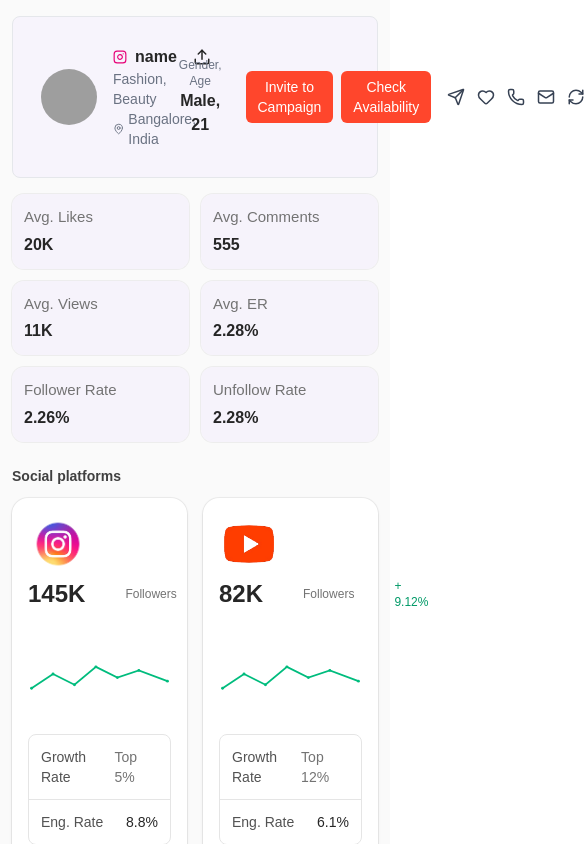
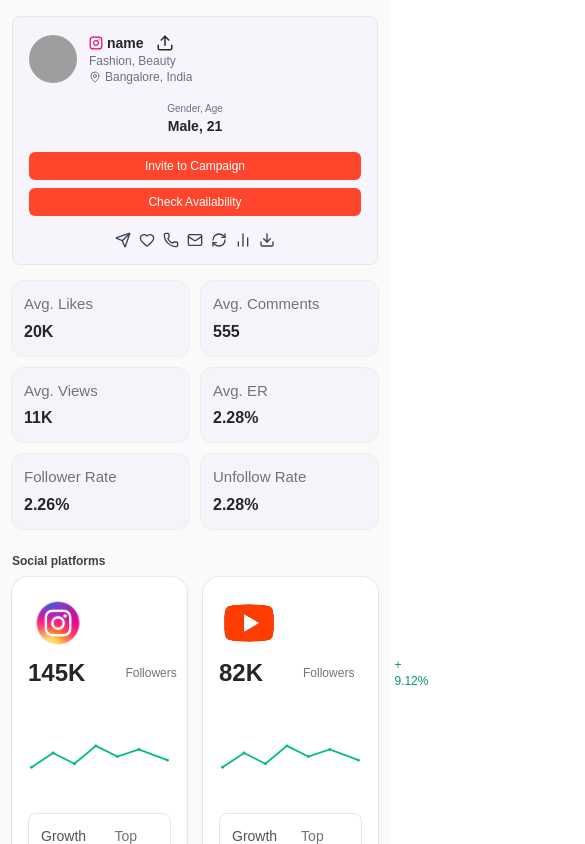
Before and after one commit to SaranSrini03/emiroh4, a Next.js app: page / in a window 390 px wide. Shown: the top 844 px of the page, 585 px wide, since content can reach past the window. Built offline with nearby package versions, Linux system fonts and the light colour scheme; grey boxes are pictures that could not be loaded.

Commit message:
finished

```diff
--- a/src/components/Section.tsx
+++ b/src/components/Section.tsx
@@ -3,7 +3,7 @@ import type { ReactNode } from "react";
 export function Section({ title, className = "", children }: { title: ReactNode; className?: string; children: ReactNode }) {
   return (
     <section className={className}>
-      <div className="mb-3 text-sm font-semibold text-neutral-700">{title}</div>
+      <div className="mb-2 sm:mb-3 text-xs sm:text-sm font-semibold text-neutral-700">{title}</div>
       {children}
     </section>
   );
--- a/src/components/charts/AudienceInterest.tsx
+++ b/src/components/charts/AudienceInterest.tsx
@@ -4,14 +4,14 @@ const interestData = INTEREST_DATA;
 
 export function AudienceInterest() {
   return (
-    <div className="space-y-3">
+    <div className="space-y-2 sm:space-y-3">
       {interestData.map((interest, index) => (
         <div key={index} className="flex flex-col items-start gap-1">
-          <div className="flex items-center justify-between w-full">
-            <span className="text-sm text-neutral-800 font-medium pr-3">{interest.name}</span>
-            <span className="text-sm text-neutral-800">{interest.percentage}%</span>
+          <div className="flex items-center justify-between w-full gap-2">
+            <span className="text-xs sm:text-sm text-neutral-800 font-medium truncate">{interest.name}</span>
+            <span className="text-xs sm:text-sm text-neutral-800 flex-shrink-0">{interest.percentage}%</span>
           </div>
-          <div className="w-full h-2 rounded-lg bg-neutral-200">
+          <div className="w-full h-1.5 sm:h-2 rounded-lg bg-neutral-200">
             <div
               className="h-full bg-[#f87171] rounded-lg"
               style={{ width: `${interest.percentage}%` }}
--- a/src/components/charts/EngRateComparisonCategories.tsx
+++ b/src/components/charts/EngRateComparisonCategories.tsx
@@ -9,23 +9,23 @@ export function EngRateComparisonCategories() {
   return (
     <div>
       {/* Column Headers */}
-      <div className="mb-3 flex items-center justify-between border-b border-neutral-200 pb-2">
-        <span className="text-xs font-medium text-neutral-500">Categories</span>
-        <span className="text-xs font-medium text-neutral-500">Influencer ER</span>
+      <div className="mb-2 sm:mb-3 flex items-center justify-between border-b border-neutral-200 pb-2">
+        <span className="text-[10px] sm:text-xs font-medium text-neutral-500">Categories</span>
+        <span className="text-[10px] sm:text-xs font-medium text-neutral-500">Influencer ER</span>
       </div>
 
       {/* List Items */}
-      <div className="space-y-3">
+      <div className="space-y-2 sm:space-y-3">
         {categoryData.map((item, index) => (
-          <div key={index} className="flex items-center justify-between">
-            <span className="text-sm text-neutral-800">{item.category}</span>
-            <div className="flex items-center gap-2">
+          <div key={index} className="flex items-center justify-between gap-2">
+            <span className="text-xs sm:text-sm text-neutral-800 truncate">{item.category}</span>
+            <div className="flex items-center gap-1.5 sm:gap-2 flex-shrink-0">
               <div
-                className={`h-2 w-2 rounded-full ${
+                className={`h-1.5 w-1.5 sm:h-2 sm:w-2 rounded-full ${
                   item.status === "Good" ? "bg-green-500" : "bg-red-500"
                 }`}
               />
-              <span className="text-sm text-neutral-800">{item.status}</span>
+              <span className="text-xs sm:text-sm text-neutral-800">{item.status}</span>
             </div>
           </div>
         ))}
--- a/src/components/charts/EngRateComparisonCountries.tsx
+++ b/src/components/charts/EngRateComparisonCountries.tsx
@@ -9,23 +9,23 @@ export function EngRateComparisonCountries() {
   return (
     <div>
       {/* Column Headers */}
-      <div className="mb-3 flex items-center justify-between border-b border-neutral-200 pb-2">
-        <span className="text-xs font-medium text-neutral-500">Country</span>
-        <span className="text-xs font-medium text-neutral-500">Influencer ER</span>
+      <div className="mb-2 sm:mb-3 flex items-center justify-between border-b border-neutral-200 pb-2">
+        <span className="text-[10px] sm:text-xs font-medium text-neutral-500">Country</span>
+        <span className="text-[10px] sm:text-xs font-medium text-neutral-500">Influencer ER</span>
       </div>
 
       {/* List Items */}
-      <div className="space-y-3">
+      <div className="space-y-2 sm:space-y-3">
         {countryData.map((item, index) => (
-          <div key={index} className="flex items-center justify-between">
-            <span className="text-sm text-neutral-800">{item.country}</span>
-            <div className="flex items-center gap-2">
+          <div key={index} className="flex items-center justify-between gap-2">
+            <span className="text-xs sm:text-sm text-neutral-800 truncate">{item.country}</span>
+            <div className="flex items-center gap-1.5 sm:gap-2 flex-shrink-0">
               <div
-                className={`h-2 w-2 rounded-full ${
+                className={`h-1.5 w-1.5 sm:h-2 sm:w-2 rounded-full ${
                   item.status === "Good" ? "bg-green-500" : "bg-red-500"
                 }`}
               />
-              <span className="text-sm text-neutral-800">{item.status}</span>
+              <span className="text-xs sm:text-sm text-neutral-800">{item.status}</span>
             </div>
           </div>
         ))}
--- a/src/components/profile/ProfileHeader.tsx
+++ b/src/components/profile/ProfileHeader.tsx
@@ -30,54 +30,53 @@ const InfluencerCard: FC<InfluencerCardProps> = ({
     image
 }) => {
     return (
-        <div className="flex items-center justify-between w-full bg-[#EFE5FF]/30 p-7 rounded-lg border border-[#e5e7eb]">
+        <div className="flex flex-col lg:flex-row lg:items-center lg:justify-between w-full bg-[#EFE5FF]/30 p-4 sm:p-6 lg:p-7 rounded-lg border border-[#e5e7eb] gap-4 lg:gap-0">
 
             {/* LEFT SECTION */}
-            <div className="flex items-center gap-4">
-                <img src={image} alt={name} className="w-14 h-14 rounded-full object-cover" />
+            <div className="flex items-center gap-3 sm:gap-4 flex-shrink-0">
+                <img src={image} alt={name} className="w-12 h-12 sm:w-14 sm:h-14 rounded-full object-cover flex-shrink-0" />
 
-                <div>
-                    <div className="flex items-center gap-1">
-                        <Instagram size={14} className="text-pink-600 mr-1" />
-                        <h3 className="font-semibold">{name}</h3>
-                        <Upload size={18} className="cursor-pointer ml-3" />
-
+                <div className="min-w-0 flex-1">
+                    <div className="flex items-center gap-1 flex-wrap">
+                        <Instagram size={14} className="text-pink-600 flex-shrink-0" />
+                        <h3 className="font-semibold text-sm sm:text-base truncate">{name}</h3>
+                        <Upload size={18} className="cursor-pointer ml-2 flex-shrink-0" />
                     </div>
 
-                    <p className="text-sm text-gray-500">{category}</p>
+                    <p className="text-xs sm:text-sm text-gray-500 truncate">{category}</p>
 
-                    <div className="flex items-center gap-1 text-sm text-gray-500">
-                        <MapPin size={14} />
-                        {location}
+                    <div className="flex items-center gap-1 text-xs sm:text-sm text-gray-500">
+                        <MapPin size={12} className="flex-shrink-0" />
+                        <span className="truncate">{location}</span>
                     </div>
                 </div>
             </div>
 
             {/* MIDDLE */}
-            <div className="text-center px-6">
-                <p className="text-xs text-gray-500">Gender, Age</p>
-                <p className="font-semibold">{gender}, {age}</p>
+            <div className="text-center px-0 sm:px-6 flex-shrink-0">
+                <p className="text-[10px] sm:text-xs text-gray-500">Gender, Age</p>
+                <p className="font-semibold text-sm sm:text-base">{gender}, {age}</p>
             </div>
 
             {/* BUTTONS */}
-            <div className="flex gap-2">
-                <button className="bg-[#ff462c] text-white text-sm px-3 py-1.5 rounded-md">
+            <div className="flex flex-col sm:flex-row gap-2 flex-shrink-0">
+                <button className="bg-[#ff462c] text-white text-xs sm:text-sm px-3 py-1.5 rounded-md whitespace-nowrap">
                     Invite to Campaign
                 </button>
-                <button className="bg-[#ff462c] text-white text-red-500 text-sm px-3 py-1.5 rounded-md">
+                <button className="bg-[#ff462c] text-white text-red-500 text-xs sm:text-sm px-3 py-1.5 rounded-md whitespace-nowrap">
                     Check Availability
                 </button>
             </div>
 
             {/* ICON ACTIONS */}
-            <div className="flex items-center gap-3 pl-4 text-gray-700">
-                <Send size={18} className="cursor-pointer" />
-                <Heart size={18} className="cursor-pointer" />
-                <Phone size={18} className="cursor-pointer" />
-                <Mail size={18} className="cursor-pointer" />
-                <RefreshCw size={18} className="cursor-pointer" />
-                <BarChart2 size={18} className="cursor-pointer" />
-                <Download size={18} className="cursor-pointer" />
+            <div className="flex items-center justify-center lg:justify-end gap-2 sm:gap-3 pl-0 lg:pl-4 text-gray-700 flex-wrap">
+                <Send size={16} className="sm:w-[18px] sm:h-[18px] cursor-pointer" />
+                <Heart size={16} className="sm:w-[18px] sm:h-[18px] cursor-pointer" />
+                <Phone size={16} className="sm:w-[18px] sm:h-[18px] cursor-pointer" />
+                <Mail size={16} className="sm:w-[18px] sm:h-[18px] cursor-pointer" />
+                <RefreshCw size={16} className="sm:w-[18px] sm:h-[18px] cursor-pointer" />
+                <BarChart2 size={16} className="sm:w-[18px] sm:h-[18px] cursor-pointer" />
+                <Download size={16} className="sm:w-[18px] sm:h-[18px] cursor-pointer" />
             </div>
         </div>
     );
```
Also changed, not shown: src/components/tables/PastCampaignTable.tsx (line endings or trailing spaces).
